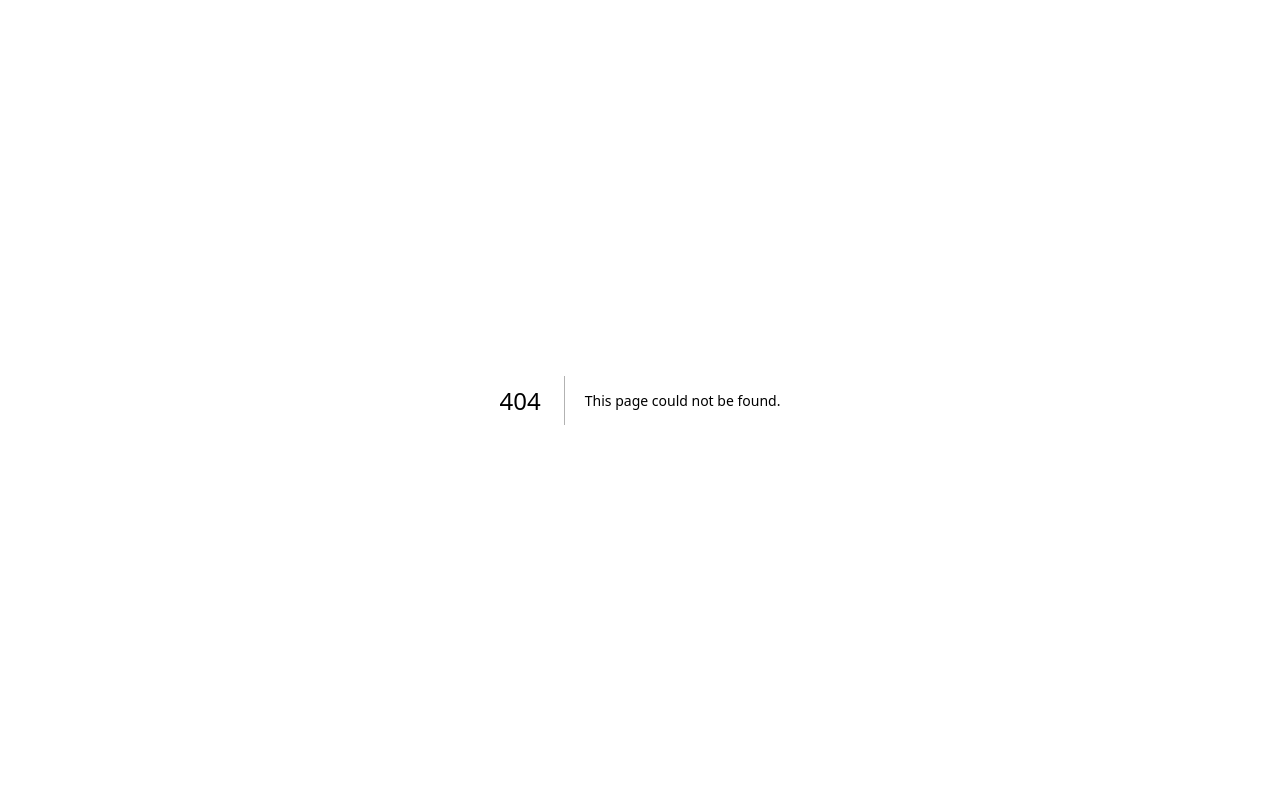
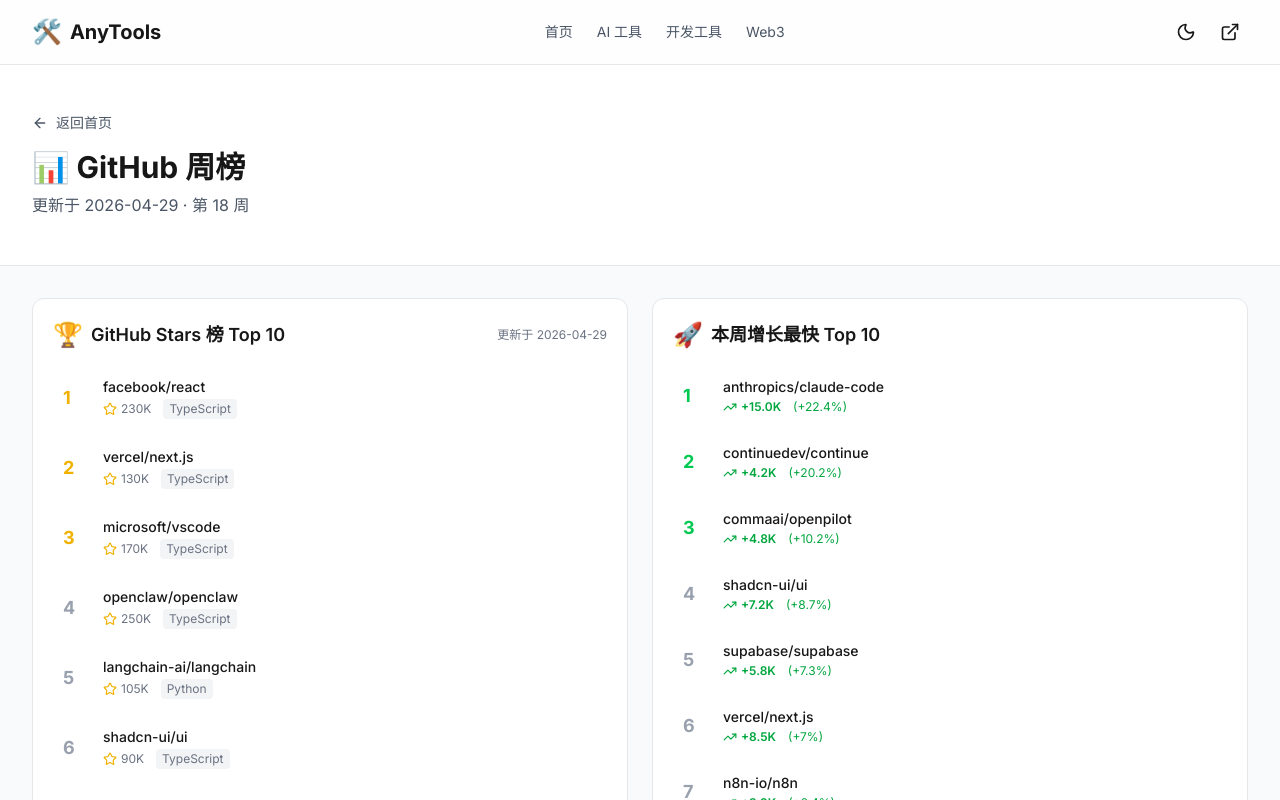
Before and after one commit to bellefly-god/anytools, a Next.js app: page /github in a window 1280 px wide. Before the commit this address had no page. Shown: the top 800 px of the page. Built offline with nearby package versions, Linux system fonts and the light colour scheme.

Commit message:
feat: 优化界面布局，添加 GitHub 榜单页面，集成 Google Analytics

```diff
--- /dev/null
+++ b/src/app/github/page.tsx
@@ -0,0 +1,49 @@
+import { Header } from '@/components/Header';
+import { GitHubTrending, GitHubGrowth } from '@/components/GitHubTrending';
+import { githubTrending } from '@/data/tools';
+import { ArrowLeft } from 'lucide-react';
+import Link from 'next/link';
+
+export default function GitHubPage() {
+  return (
+    <div className="min-h-screen bg-gray-50 dark:bg-gray-950">
+      <Header />
+
+      {/* Hero */}
+      <section className="py-12 px-4 sm:px-6 lg:px-8 bg-white dark:bg-gray-900 border-b border-gray-200 dark:border-gray-800">
+        <div className="max-w-7xl mx-auto">
+          <Link
+            href="/"
+            className="inline-flex items-center gap-2 text-sm text-gray-600 hover:text-gray-900 dark:text-gray-400 dark:hover:text-white mb-4"
+          >
+            <ArrowLeft className="w-4 h-4" />
+            返回首页
+          </Link>
+          <h1 className="text-3xl font-bold mb-2">📊 GitHub 周榜</h1>
+          <p className="text-gray-600 dark:text-gray-400">
+            更新于 {githubTrending.lastUpdate} · 第 {githubTrending.week.split('-W')[1]} 周
+          </p>
+        </div>
+      </section>
+
+      {/* Charts */}
+      <section className="py-8 px-4 sm:px-6 lg:px-8">
+        <div className="max-w-7xl mx-auto">
+          <div className="grid grid-cols-1 lg:grid-cols-2 gap-6">
+            <GitHubTrending showAll />
+            <GitHubGrowth showAll />
+          </div>
+        </div>
+      </section>
+
+      {/* Footer */}
+      <footer className="py-12 px-4 sm:px-6 lg:px-8 border-t border-gray-200 dark:border-gray-800">
+        <div className="max-w-7xl mx-auto text-center">
+          <p className="text-gray-600 dark:text-gray-400">
+            AnyTools - 发现最好的工具
+          </p>
+        </div>
+      </footer>
+    </div>
+  );
+}
--- a/src/app/layout.tsx
+++ b/src/app/layout.tsx
@@ -33,6 +33,22 @@
 }>) {
   return (
     <html lang="zh-CN" suppressHydrationWarning>
+      <head>
+        <script
+          async
+          src="https://www.googletagmanager.com/gtag/js?id=G-LE2K0JPMSD"
+        ></script>
+        <script
+          dangerouslySetInnerHTML={{
+            __html: `
+              window.dataLayer = window.dataLayer || [];
+              function gtag(){dataLayer.push(arguments);}
+              gtag('js', new Date());
+              gtag('config', 'G-LE2K0JPMSD');
+            `,
+          }}
+        />
+      </head>
       <body className={inter.className}>{children}</body>
     </html>
   );
--- a/src/components/GitHubTrending.tsx
+++ b/src/components/GitHubTrending.tsx
@@ -3,26 +3,30 @@
 import { motion } from 'framer-motion';
 import { Star, TrendingUp, ExternalLink } from 'lucide-react';
 import { githubTrending } from '@/data/tools';
+import Link from 'next/link';
 
 interface GitHubTrendingProps {
   limit?: number;
+  showAll?: boolean;
 }
 
-export function GitHubTrending({ limit = 5 }: GitHubTrendingProps) {
-  const items = githubTrending.top10.slice(0, limit);
+export function GitHubTrending({ limit = 5, showAll = false }: GitHubTrendingProps) {
+  const items = showAll
+    ? githubTrending.topByStars
+    : githubTrending.topByStars.slice(0, limit);
 
   return (
-    <div className="bg-white dark:bg-gray-900 border border-gray-200 dark:border-gray-800 rounded-xl p-4">
+    <div className="bg-white dark:bg-gray-900 border border-gray-200 dark:border-gray-800 rounded-xl p-5">
       <div className="flex items-center justify-between mb-4">
-        <h3 className="font-semibold flex items-center gap-2">
-          <span className="text-xl">📊</span>
-          GitHub 周榜 Top {limit}
+        <h3 className="font-semibold text-lg flex items-center gap-2">
+          <span className="text-2xl">🏆</span>
+          GitHub Stars 榜 Top 10
         </h3>
         <span className="text-xs text-gray-500">
           更新于 {githubTrending.lastUpdate}
         </span>
       </div>
-      <div className="space-y-3">
+      <div className="space-y-2">
         {items.map((item, index) => (
           <motion.a
             key={item.repo}
@@ -31,10 +35,10 @@
             rel="noopener noreferrer"
             initial={{ opacity: 0, x: -10 }}
             animate={{ opacity: 1, x: 0 }}
-            transition={{ duration: 0.2, delay: index * 0.05 }}
-            className="flex items-center gap-3 p-2 rounded-lg hover:bg-gray-50 dark:hover:bg-gray-800 transition-colors group"
+            transition={{ duration: 0.2, delay: index * 0.03 }}
+            className="flex items-center gap-3 p-2.5 rounded-lg hover:bg-gray-50 dark:hover:bg-gray-800 transition-colors group"
           >
-            <span className="text-lg font-bold text-gray-400 w-6">
+            <span className={`text-lg font-bold w-7 ${index < 3 ? 'text-yellow-500' : 'text-gray-400'}`}>
               {item.rank}
             </span>
             <div className="flex-1 min-w-0">
@@ -44,14 +48,10 @@
                 </span>
                 <ExternalLink className="w-3 h-3 text-gray-400 opacity-0 group-hover:opacity-100 transition-opacity flex-shrink-0" />
               </div>
-              <div className="flex items-center gap-2 text-xs text-gray-500">
-                <span className="flex items-center gap-0.5">
-                  <Star className="w-3 h-3" />
+              <div className="flex items-center gap-3 text-xs text-gray-500 mt-0.5">
+                <span className="flex items-center gap-1">
+                  <Star className="w-3.5 h-3.5 text-yellow-500" />
                   {(item.stars / 1000).toFixed(0)}K
-                </span>
-                <span className="text-green-600 dark:text-green-400 flex items-center gap-0.5">
-                  <TrendingUp className="w-3 h-3" />
-                  +{(item.weeklyGrowth / 1000).toFixed(1)}K
                 </span>
                 <span className="px-1.5 py-0.5 bg-gray-100 dark:bg-gray-800 rounded text-xs">
                   {item.language}
@@ -65,18 +65,20 @@
   );
 }
 
-export function FastestGrowing() {
-  const items = githubTrending.fastestGrowing;
+export function GitHubGrowth({ limit = 5, showAll = false }: GitHubTrendingProps) {
+  const items = showAll
+    ? githubTrending.topByGrowth
+    : githubTrending.topByGrowth.slice(0, limit);
 
   return (
-    <div className="bg-white dark:bg-gray-900 border border-gray-200 dark:border-gray-800 rounded-xl p-4">
+    <div className="bg-white dark:bg-gray-900 border border-gray-200 dark:border-gray-800 rounded-xl p-5">
       <div className="flex items-center justify-between mb-4">
-        <h3 className="font-semibold flex items-center gap-2">
-          <span className="text-xl">🚀</span>
-          增长最快
+        <h3 className="font-semibold text-lg flex items-center gap-2">
+          <span className="text-2xl">🚀</span>
+          本周增长最快 Top 10
         </h3>
       </div>
-      <div className="space-y-3">
+      <div className="space-y-2">
         {items.map((item, index) => (
           <motion.a
             key={item.repo}
@@ -85,10 +87,10 @@
             rel="noopener noreferrer"
             initial={{ opacity: 0, x: -10 }}
             animate={{ opacity: 1, x: 0 }}
-            transition={{ duration: 0.2, delay: index * 0.05 }}
-            className="flex items-center gap-3 p-2 rounded-lg hover:bg-gray-50 dark:hover:bg-gray-800 transition-colors group"
+            transition={{ duration: 0.2, delay: index * 0.03 }}
+            className="flex items-center gap-3 p-2.5 rounded-lg hover:bg-gray-50 dark:hover:bg-gray-800 transition-colors group"
           >
-            <span className="text-lg font-bold text-gray-400 w-6">
+            <span className={`text-lg font-bold w-7 ${index < 3 ? 'text-green-500' : 'text-gray-400'}`}>
               {item.rank}
             </span>
             <div className="flex-1 min-w-0">
@@ -96,12 +98,16 @@
                 <span className="font-medium text-sm truncate group-hover:text-blue-600 dark:group-hover:text-blue-400 transition-colors">
                   {item.repo}
                 </span>
+                <ExternalLink className="w-3 h-3 text-gray-400 opacity-0 group-hover:opacity-100 transition-opacity flex-shrink-0" />
               </div>
-              <div className="flex items-center gap-2 text-xs text-gray-500">
-                <span className="text-green-600 dark:text-green-400 font-semibold">
-                  +{item.growthRate}%
+              <div className="flex items-center gap-3 text-xs text-gray-500 mt-0.5">
+                <span className="text-green-600 dark:text-green-400 font-semibold flex items-center gap-1">
+                  <TrendingUp className="w-3.5 h-3.5" />
+                  +{(item.weeklyGrowth / 1000).toFixed(1)}K
                 </span>
-                <span>本周增长</span>
+                <span className="text-green-600 dark:text-green-400">
+                  (+{item.growthRate}%)
+                </span>
               </div>
             </div>
           </motion.a>
@@ -110,3 +116,78 @@
     </div>
   );
 }
+
+// 精简版 - 用于首页
+export function GitHubTrendingCompact() {
+  const starsItems = githubTrending.topByStars.slice(0, 5);
+  const growthItems = githubTrending.topByGrowth.slice(0, 5);
+
+  return (
+    <div className="grid grid-cols-1 lg:grid-cols-2 gap-4">
+      {/* Stars 榜 */}
+      <div className="bg-gradient-to-br from-yellow-50 to-orange-50 dark:from-yellow-950/20 dark:to-orange-950/20 border border-yellow-200 dark:border-yellow-900 rounded-xl p-5">
+        <div className="flex items-center justify-between mb-3">
+          <h3 className="font-semibold flex items-center gap-2">
+            <span className="text-xl">🏆</span>
+            Stars 榜
+          </h3>
+          <Link href="/github" className="text-xs text-blue-600 hover:text-blue-700">
+            查看全部 →
+          </Link>
+        </div>
+        <div className="space-y-1.5">
+          {starsItems.map((item, index) => (
+            <a
+              key={item.repo}
+              href={item.url}
+              target="_blank"
+              rel="noopener noreferrer"
+              className="flex items-center gap-2 p-1.5 rounded hover:bg-white/50 dark:hover:bg-black/20 transition-colors"
+            >
+              <span className={`text-sm font-bold w-5 ${index < 3 ? 'text-yellow-600' : 'text-gray-400'}`}>
+                {item.rank}
+              </span>
+              <span className="text-xs truncate flex-1">{item.repo.split('/')[1]}</span>
+              <span className="text-xs text-gray-500 flex items-center gap-0.5">
+                <Star className="w-3 h-3 text-yellow-500" />
+                {(item.stars / 1000).toFixed(0)}K
+              </span>
+            </a>
+          ))}
+        </div>
+      </div>
+
+      {/* 增长榜 */}
+      <div className="bg-gradient-to-br from-green-50 to-emerald-50 dark:from-green-950/20 dark:to-emerald-950/20 border border-green-200 dark:border-green-900 rounded-xl p-5">
+        <div className="flex items-center justify-between mb-3">
+          <h3 className="font-semibold flex items-center gap-2">
+            <span className="text-xl">🚀</span>
+            增长榜
+          </h3>
+          <Link href="/github" className="text-xs text-blue-600 hover:text-blue-700">
+            查看全部 →
+          </Link>
+        </div>
+        <div className="space-y-1.5">
+          {growthItems.map((item, index) => (
+            <a
+              key={item.repo}
+              href={item.url}
+              target="_blank"
+              rel="noopener noreferrer"
+              className="flex items-center gap-2 p-1.5 rounded hover:bg-white/50 dark:hover:bg-black/20 transition-colors"
+            >
+              <span className={`text-sm font-bold w-5 ${index < 3 ? 'text-green-600' : 'text-gray-400'}`}>
+                {item.rank}
+              </span>
+              <span className="text-xs truncate flex-1">{item.repo.split('/')[1]}</span>
+              <span className="text-xs text-green-600 font-medium">
+                +{item.growthRate}%
+              </span>
+            </a>
+          ))}
+        </div>
+      </div>
+    </div>
+  );
+}
--- a/src/data/tools.ts
+++ b/src/data/tools.ts
@@ -1296,11 +1296,115 @@
   },
 ];
 
-// GitHub 榜单数据
+// GitHub 榜单数据 - 按 Stars 总量排名前十
 export const githubTrending = {
   lastUpdate: '2026-04-29',
   week: '2026-W18',
-  top10: [
+  // 按 Stars 总量排名前十
+  topByStars: [
+    {
+      rank: 1,
+      repo: 'facebook/react',
+      description: 'React - 用于构建用户界面的 JavaScript 库',
+      stars: 230000,
+      weeklyGrowth: 3500,
+      growthRate: 1.5,
+      language: 'TypeScript',
+      url: 'https://github.com/facebook/react',
+    },
+    {
+      rank: 2,
+      repo: 'vercel/next.js',
+      description: 'Next.js - React 框架',
+      stars: 130000,
+      weeklyGrowth: 8500,
+      growthRate: 7.0,
+      language: 'TypeScript',
+      url: 'https://github.com/vercel/next.js',
+    },
+    {
+      rank: 3,
+      repo: 'microsoft/vscode',
+      description: 'VS Code - 代码编辑器',
+      stars: 170000,
+      weeklyGrowth: 4500,
+      growthRate: 2.7,
+      language: 'TypeScript',
+      url: 'https://github.com/microsoft/vscode',
+    },
+    {
+      rank: 4,
+      repo: 'openclaw/openclaw',
+      description: 'OpenClaw - AI Agent 框架',
+      stars: 250000,
+      weeklyGrowth: 12000,
+      growthRate: 5.0,
+      language: 'TypeScript',
+      url: 'https://github.com/openclaw/openclaw',
+    },
+    {
+      rank: 5,
+      repo: 'langchain-ai/langchain',
+      description: 'LangChain - LLM 应用框架',
+      stars: 105000,
+      weeklyGrowth: 5200,
+      growthRate: 5.2,
+      language: 'Python',
+      url: 'https://github.com/langchain-ai/langchain',
+    },
+    {
+      rank: 6,
+      repo: 'shadcn-ui/ui',
+      description: 'shadcn/ui - React 组件库',
+      stars: 90000,
+      weeklyGrowth: 7200,
+      growthRate: 8.7,
+      language: 'TypeScript',
+      url: 'https://github.com/shadcn-ui/ui',
+    },
+    {
+      rank: 7,
+      repo: 'supabase/supabase',
+      description: 'Supabase - 开源 Firebase 替代',
+      stars: 85000,
+      weeklyGrowth: 5800,
+      growthRate: 7.3,
+      language: 'TypeScript',
+      url: 'https://github.com/supabase/supabase',
+    },
+    {
+      rank: 8,
+      repo: 'anthropics/claude-code',
+      description: 'Claude Code - AI 编程助手',
+      stars: 82000,
+      weeklyGrowth: 15000,
+      growthRate: 22.4,
+      language: 'TypeScript',
+      url: 'https://github.com/anthropics/claude-code',
+    },
+    {
+      rank: 9,
+      repo: 'n8n-io/n8n',
+      description: 'n8n - 工作流自动化',
+      stars: 65000,
+      weeklyGrowth: 3900,
+      growthRate: 6.4,
+      language: 'TypeScript',
+      url: 'https://github.com/n8n-io/n8n',
+    },
+    {
+      rank: 10,
+      repo: 'commaai/openpilot',
+      description: 'Openpilot - 自动驾驶',
+      stars: 52000,
+      weeklyGrowth: 4800,
+      growthRate: 10.2,
+      language: 'Python',
+      url: 'https://github.com/commaai/openpilot',
+    },
+  ],
+  // 按每周增长最快排名前十
+  topByGrowth: [
     {
       rank: 1,
       repo: 'anthropics/claude-code',
@@ -1313,23 +1417,23 @@
     },
     {
       rank: 2,
-      repo: 'openclaw/openclaw',
-      description: 'OpenClaw - AI Agent 框架',
-      stars: 250000,
-      weeklyGrowth: 12000,
-      growthRate: 5.0,
+      repo: 'continuedev/continue',
+      description: 'Continue - AI 代码助手',
+      stars: 25000,
+      weeklyGrowth: 4200,
+      growthRate: 20.2,
       language: 'TypeScript',
-      url: 'https://github.com/openclaw/openclaw',
+      url: 'https://github.com/continuedev/continue',
     },
     {
       rank: 3,
-      repo: 'vercel/next.js',
-      description: 'Next.js - React 框架',
-      stars: 130000,
-      weeklyGrowth: 8500,
-      growthRate: 7.0,
-      language: 'TypeScript',
-      url: 'https://github.com/vercel/next.js',
+      repo: 'commaai/openpilot',
+      description: 'Openpilot - 自动驾驶',
+      stars: 52000,
+      weeklyGrowth: 4800,
+      growthRate: 10.2,
+      language: 'Python',
+      url: 'https://github.com/commaai/openpilot',
     },
     {
       rank: 4,
@@ -1353,6 +1457,36 @@
     },
     {
       rank: 6,
+      repo: 'vercel/next.js',
+      description: 'Next.js - React 框架',
+      stars: 130000,
+      weeklyGrowth: 8500,
+      growthRate: 7.0,
+      language: 'TypeScript',
+      url: 'https://github.com/vercel/next.js',
+    },
+    {
+      rank: 7,
+      repo: 'n8n-io/n8n',
+      description: 'n8n - 工作流自动化',
+      stars: 65000,
+      weeklyGrowth: 3900,
+      growthRate: 6.4,
+      language: 'TypeScript',
+      url: 'https://github.com/n8n-io/n8n',
+    },
+    {
+      rank: 8,
+      repo: 'openclaw/openclaw',
+      description: 'OpenClaw - AI Agent 框架',
+      stars: 250000,
+      weeklyGrowth: 12000,
+      growthRate: 5.0,
+      language: 'TypeScript',
+      url: 'https://github.com/openclaw/openclaw',
+    },
+    {
+      rank: 9,
       repo: 'langchain-ai/langchain',
       description: 'LangChain - LLM 应用框架',
       stars: 105000,
@@ -1362,96 +1496,14 @@
       url: 'https://github.com/langchain-ai/langchain',
     },
     {
-      rank: 7,
-      repo: 'commaai/openpilot',
-      description: 'Openpilot - 自动驾驶',
-      stars: 52000,
-      weeklyGrowth: 4800,
-      growthRate: 10.2,
-      language: 'Python',
-      url: 'https://github.com/commaai/openpilot',
-    },
-    {
-      rank: 8,
-      repo: 'microsoft/vscode',
-      description: 'VS Code - 代码编辑器',
-      stars: 170000,
-      weeklyGrowth: 4500,
-      growthRate: 2.7,
-      language: 'TypeScript',
-      url: 'https://github.com/microsoft/vscode',
-    },
-    {
-      rank: 9,
-      repo: 'continuedev/continue',
-      description: 'Continue - AI 代码助手',
-      stars: 25000,
-      weeklyGrowth: 4200,
-      growthRate: 20.2,
-      language: 'TypeScript',
-      url: 'https://github.com/continuedev/continue',
-    },
-    {
       rank: 10,
-      repo: 'n8n-io/n8n',
-      description: 'n8n - 工作流自动化',
-      stars: 65000,
-      weeklyGrowth: 3900,
-      growthRate: 6.4,
-      language: 'TypeScript',
-      url: 'https://github.com/n8n-io/n8n',
-    },
-  ],
-  fastestGrowing: [
-    {
-      rank: 1,
-      repo: 'anthropics/claude-code',
-      growthRate: 22.4,
-      weeklyGrowth: 15000,
-      stars: 82000,
-      language: 'TypeScript',
-      description: 'Claude Code - AI 编程助手',
-      url: 'https://github.com/anthropics/claude-code',
-    },
-    {
-      rank: 2,
-      repo: 'continuedev/continue',
-      growthRate: 20.2,
-      weeklyGrowth: 4200,
-      stars: 25000,
-      language: 'TypeScript',
-      description: 'Continue - AI 代码助手',
-      url: 'https://github.com/continuedev/continue',
-    },
-    {
-      rank: 3,
-      repo: 'commaai/openpilot',
-      growthRate: 10.2,
-      weeklyGrowth: 4800,
-      stars: 52000,
-      language: 'Python',
-      description: 'Openpilot - 自动驾驶',
-      url: 'https://github.com/commaai/openpilot',
-    },
-    {
-      rank: 4,
-      repo: 'shadcn-ui/ui',
-      growthRate: 8.7,
-      weeklyGrowth: 7200,
-      stars: 90000,
-      language: 'TypeScript',
-      description: 'shadcn/ui - React 组件库',
-      url: 'https://github.com/shadcn-ui/ui',
-    },
-    {
-      rank: 5,
-      repo: 'supabase/supabase',
-      growthRate: 7.3,
-      weeklyGrowth: 5800,
-      stars: 85000,
-      language: 'TypeScript',
-      description: 'Supabase - 开源 Firebase 替代',
-      url: 'https://github.com/supabase/supabase',
+      repo: 'neondatabase/neon',
+      description: 'Neon - 无服务器 PostgreSQL',
+      stars: 18000,
+      weeklyGrowth: 2500,
+      growthRate: 16.1,
+      language: 'Rust',
+      url: 'https://github.com/neondatabase/neon',
     },
   ],
 };
```
Also changed, not shown: src/app/page.tsx (+23 -38 lines), src/components/ToolCard.tsx (+55 -19 lines).
